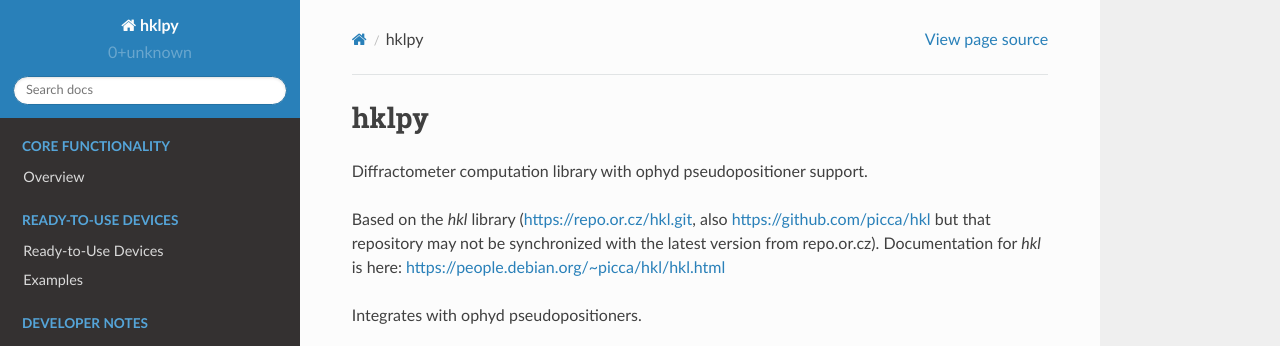
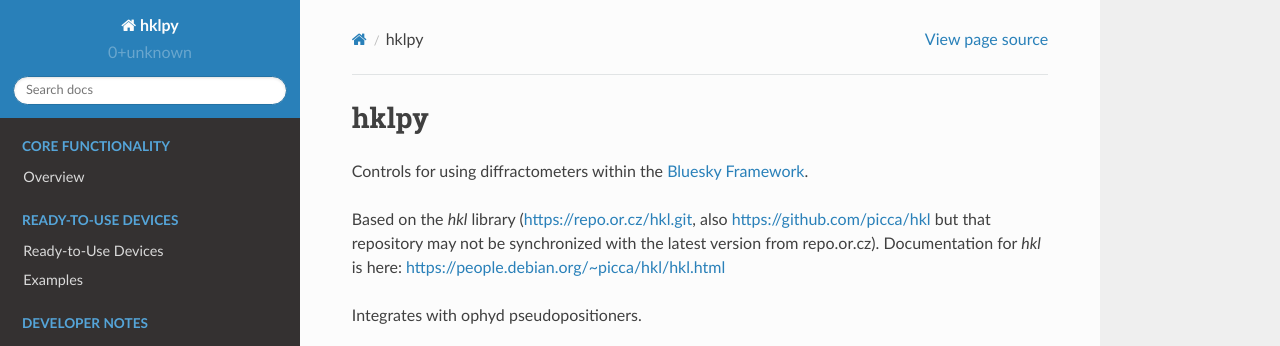
Before and after one commit to bluesky/hklpy, a Sphinx documentation site: the page built from docs/source/index.rst, in a window 1280 px wide and 1400 px high. Shown: the top 346 px of the window. Built offline with Sphinx 7.4.7 and the Read the Docs theme 2.0.0, drawn with Linux system fonts in a browser that asks for light colours; some of the changed text lies outside the part shown.

Commit message:
MNT #72 consistency in project description

```diff
--- a/docs/source/index.rst
+++ b/docs/source/index.rst
@@ -1,10 +1,11 @@
 .. hklpy documentation master file
 
+=====
 hklpy
 =====
 
-Diffractometer computation library with
-ophyd pseudopositioner support.
+Controls for using diffractometers within the `Bluesky Framework
+<https://blueskyproject.io>`_.
 
 Based on the *hkl* library (https://repo.or.cz/hkl.git,
 also https://github.com/picca/hkl but that repository
```
Also changed, not shown: other parts of docs/source/index.rst (+6 -0 lines), README.md (+3 -0 lines).
